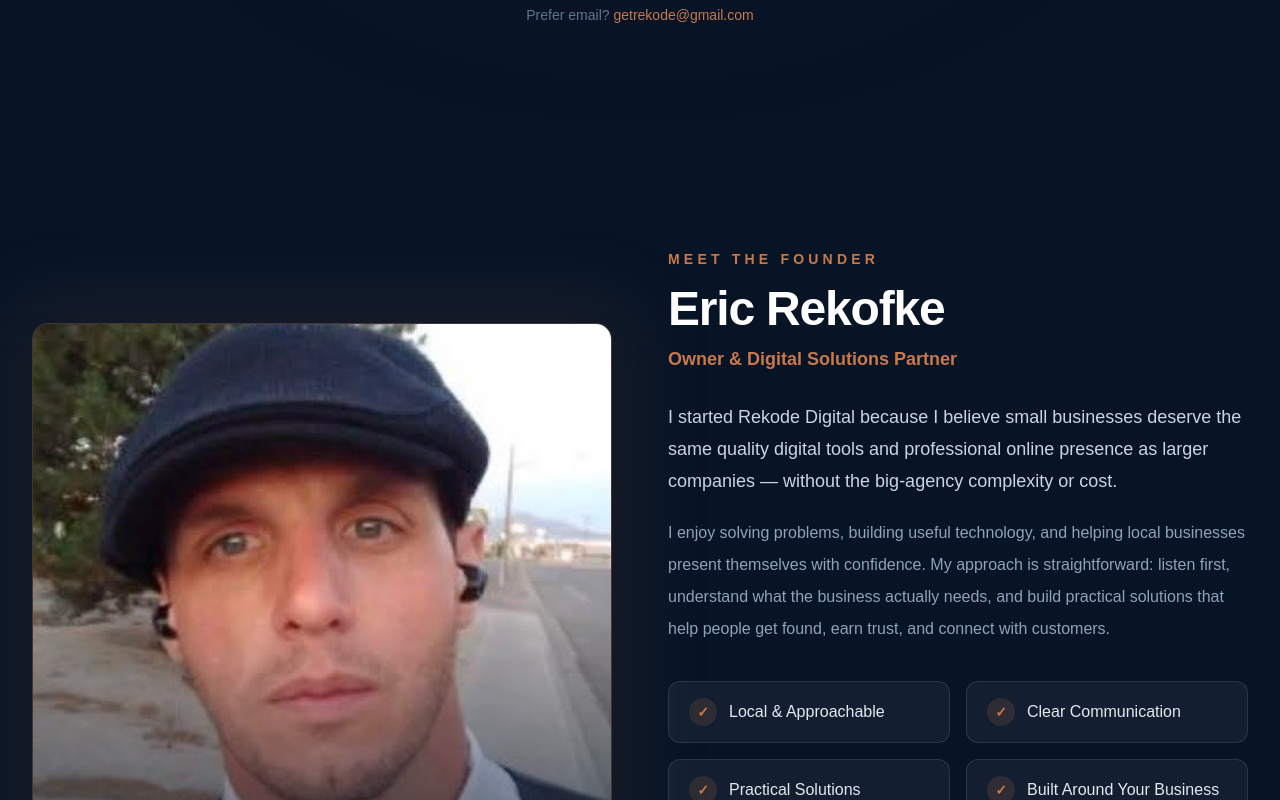
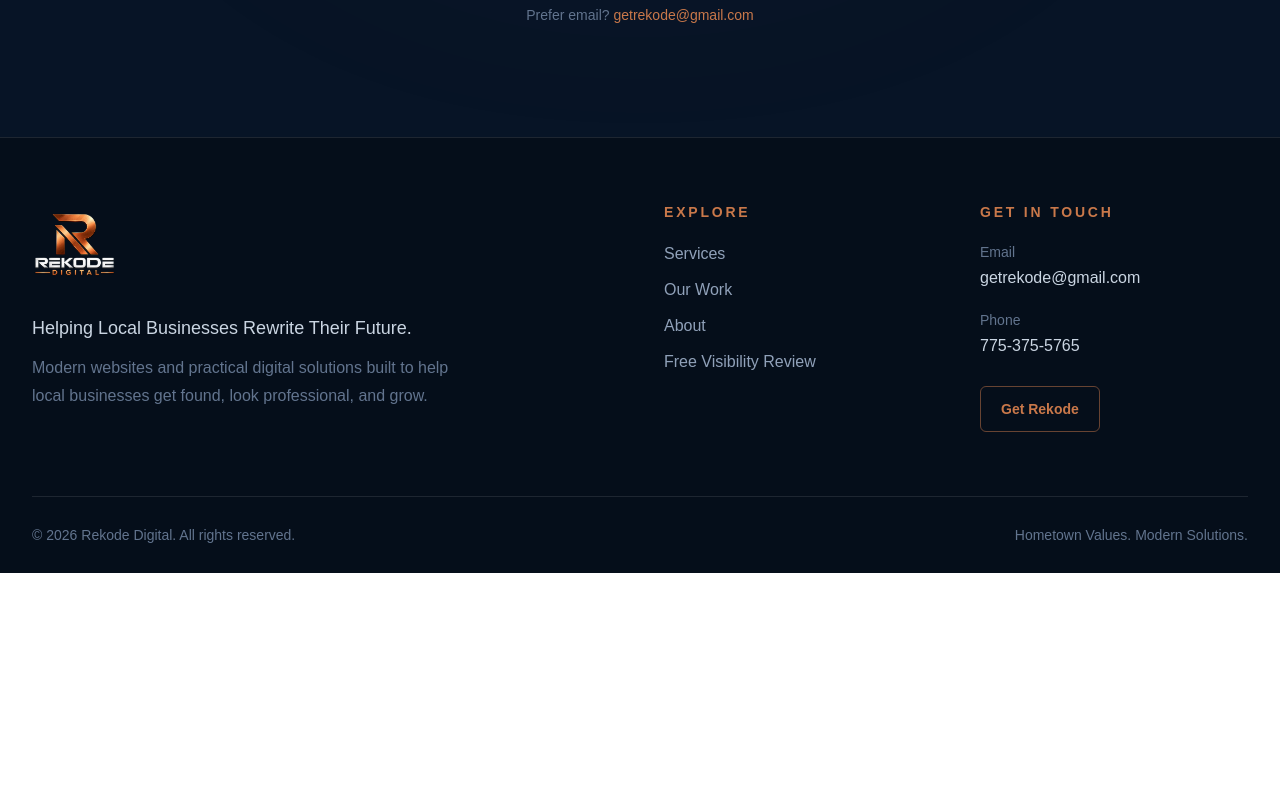
Before and after one commit to rekofke/rekode-digital, a Next.js app: page / in a window 1280 px wide. Shown: the part 5520-6320 px from the top of the page. After the commit the page ends 6093 px from the top, so only its background shows below. Built offline with nearby package versions, Linux system fonts and the light colour scheme.

Commit message:
Remove dupl;icate founder section

```diff
--- a/app/page.tsx
+++ b/app/page.tsx
@@ -6,7 +6,6 @@ import Portfolio from "@/components/Portfolio";
 import VisibilityReview from "@/components/VisibilityReview";
 import Footer from "@/components/Footer";
 import Founder from "@/components/Founder";
-
 
 export default function Home() {
   return (
@@ -18,7 +17,6 @@ export default function Home() {
       <Founder />
       <Portfolio />
       <VisibilityReview />
-      <Founder />
       <Footer />
     </main>
   );
```
